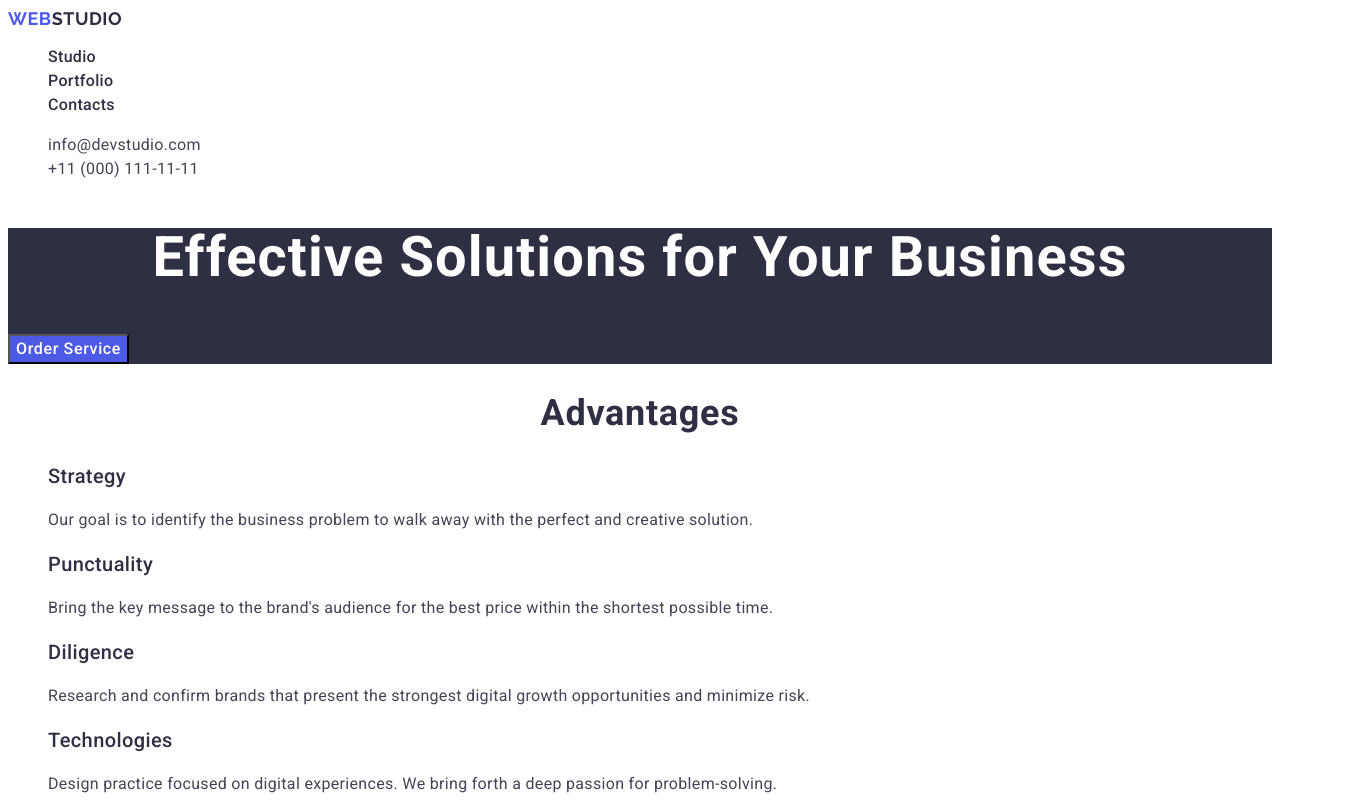
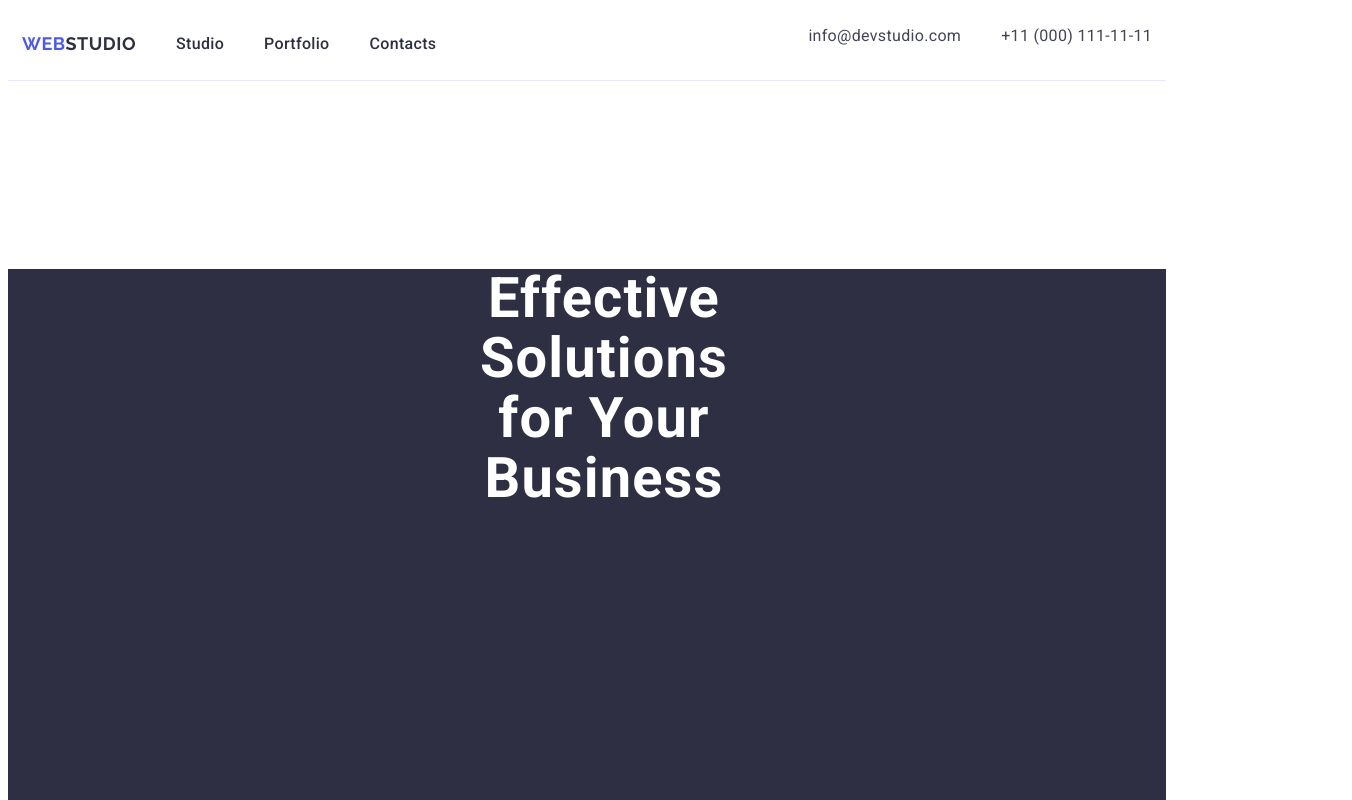
Before and after one commit to RedesCristian/goit-markup-hw-03, a plain HTML site: page index.html in a window 1280 px wide. Shown: the top 800 px of the page, 1352 px wide, since content can reach past the window. Drawn offline with Linux system fonts and the light colour scheme.

Commit message:
12:27-10.12.2023

```diff
--- a/css/style.css
+++ b/css/style.css
@@ -7,12 +7,17 @@
   --white-color: #fff;
   --ocean-color: #404bbf;
   --cloud-color: #f4f4fd;
+  --cornflower-color: #e7e9fc;
 }
 
 .body-section {
   font-family: var(--font-family);
   color: var(--slate-color);
   background-color: #ffffffff;
+}
+.body-section-container {
+  width: 1158px;
+  height: 2592px;
 }
 .logo {
   font-family: "Raleway", sans-serif;
@@ -23,6 +28,9 @@
   text-transform: uppercase;
   color: var(--iris-color);
 }
+.logo-content {
+  display: flex;
+}
 .link {
   text-decoration: none;
 }
@@ -31,6 +39,7 @@
 }
 .list {
   list-style: none;
+  display: flex;
 }
 .nav-elements {
   font-weight: 500;
@@ -45,6 +54,15 @@
 }
 .nav-link:focus {
   color: #404bbf;
+}
+.nav-box {
+  display: flex;
+  justify-content: space-between;
+  align-items: center;
+}
+.nav-list-align {
+  display: flex;
+  gap: 40px;
 }
 .adress {
   font-family: "Roboto";
@@ -63,6 +81,14 @@
 .adress-color:focus {
   color: var(--ocean-color);
 }
+.adress-position {
+  display: flex;
+  justify-content: space; /**/
+}
+.mail-link {
+  margin-right: 40px;
+  margin-left: 332px;
+}
 .header-title {
   /* Header 1 */
   font-family: "Roboto";
@@ -76,6 +102,21 @@
 }
 .header-section {
   background-color: var(--navy-blue-color);
+  width: 1158px;
+  height: 600px;
+  flex-shrink: 0;
+}
+.header-container {
+  display: flex;
+  width: 1158px;
+  height: 72px;
+  justify-content: center;
+  border-bottom: 1px solid var(--cornflower-color);
+}
+.header-child {
+  display: flex;
+  flex-wrap: nowrap;
+  margin: 188px 472px 292px 472px;
 }
 .order-service-button {
   background-color: #4d5ae5;
@@ -91,6 +132,9 @@
 .order-service-button:hover,
 .order-service-button:focus {
   background-color: #404bbf;
+}
+.btn-first-section {
+  margin: 356px 635px 188px 636px;
 }
 .advantages-title {
   font-size: 36px;
@@ -130,6 +174,9 @@
 }
 .footer-studio {
   background-color: var(--navy-blue-color);
+  width: 1158px;
+  height: 312px;
+  flex-shrink: 0;
 }
 .footer-span {
   color: #f4f4fd;
@@ -159,3 +206,10 @@
   text-align: center;
   font-family: "Roboto" sans-serif;
 }
+.container {
+  width: 1158px;
+  height: 2592px;
+}
+.section-b {
+  gap: 24px;
+}
--- a/index.html
+++ b/index.html
@@ -14,23 +14,23 @@
     <link rel="stylesheet" href="./css/style.css" />
     <title>WebStudio</title>
   </head>
-  <body class="body-section">
+  <body class="body-section container">
     <!--Header-section-->
-    <header>
+
+    <header class="header-container">
       <!--logo-->
-      <nav>
-        <a class="list link logo" href="./index.html"
+      <nav class="nav-box">
+        <a class="list link logo logo-content" href="./index.html"
           >Web<span class="span">Studio</span>
         </a>
         <!--header-menu-->
-        <ul class="list">
+        <ul class="list nav-list-align">
           <li>
             <a class="nav-elements link" href="./index.html">Studio</a>
           </li>
           <li>
             <a class="nav-elements link" href="./portfolio.html">Portfolio</a>
           </li>
-          <!--aici am ramas-->
           <li>
             <a class="nav-elements link" href=""> Contacts</a>
           </li>
@@ -39,9 +39,11 @@
       <!--contacts-->
       <address class="adress">
         <!--de la <adress> am scos clasa adress-->
-        <ul class="list">
+        <ul class="list adress-position">
           <li>
-            <a class="link adress-color" href="mailto:info@devstudio.com"
+            <a
+              class="link adress-color mail-link"
+              href="mailto:info@devstudio.com"
               >info@devstudio.com</a
             >
           </li>
@@ -57,8 +59,10 @@
     <main>
       <!--titel section-sectiunea 1-->
       <section class="header-section">
-        <h1 class="header-title">Effective Solutions for Your Business</h1>
-        <button class="order-service-button" type="button">
+        <h1 class="header-title header-child">
+          Effective Solutions for Your Business
+        </h1>
+        <button class="order-service-button btn-first-section" type="button">
           Order Service
         </button>
       </section>
@@ -66,7 +70,7 @@
       <!--advantage-list section sectiunea 2-->
       <section>
         <h2 class="advantages-title">Advantages</h2>
-        <ul class="list">
+        <ul class="list section-b">
           <li>
             <h3 class="advantages-sub-title">Strategy</h3>
             <p class="paragraf">
@@ -101,7 +105,7 @@
       <!--What-are-we-doing-sectiunea 3-->
       <section>
         <h2 class="section-c">What are we doing</h2>
-        <ul class="list">
+        <ul class="list section-b">
           <li>
             <img
               src="./images/what-are-we-doing-pict-1.jpg"
@@ -128,7 +132,7 @@
       <!--Our-Team-section-sectiunea-4-->
       <section class="section-d">
         <h2 class="section-c">Our Team</h2>
-        <ul class="list">
+        <ul class="list section-b">
           <li class="image-section-d">
             <img src="./images/our-team-1.jpg" alt="our-team-1" width="264" />
             <h3 class="advantages-sub-title">Mark Guerrero</h3>
```
